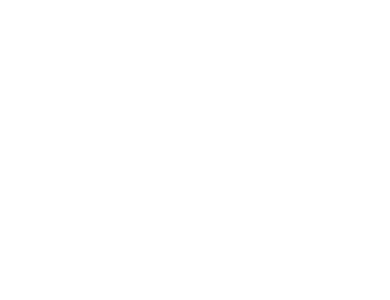
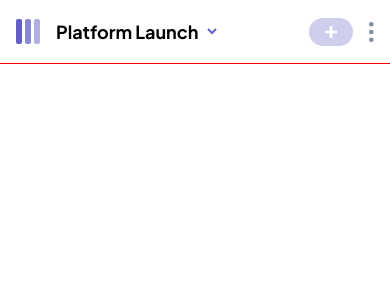
Before and after one commit to szcsny/kanban, a React (Vite) app: page / in a window 390 px wide. Shown: the top 300 px of the page. Built offline with nearby package versions, Linux system fonts and the light colour scheme; a web font is replaced by a local one.

Commit message:
Header container and style implemented on mobile viewports

```diff
--- a/src/App.tsx
+++ b/src/App.tsx
@@ -1,9 +1,18 @@
 import { useState } from 'react'
 import './App.css'
+import Sidebar from './containers/Sidebar'
+import Board from './containers/Board'
+import Header from './containers/Header'
 
 export default function App() {
 
   return (
-    <></>
+    <>
+    <Header />
+
+    <Sidebar />
+
+    <Board />
+    </>
   )
 }
--- a/src/containers/Board.tsx
+++ b/src/containers/Board.tsx
@@ -1,5 +1,9 @@
 import './Board.css';
 
 export default function Board() {
+    return (
+        <div>
 
+        </div>
+    )
 }
--- /dev/null
+++ b/src/containers/Header.css
@@ -0,0 +1,51 @@
+.Header {
+    width: 100%;
+    height: 4rem;
+    padding: 0 1em;
+    display: flex;
+    align-items: center;
+    justify-content: space-between;
+
+    border-bottom: red 1px solid;
+}
+
+.header-left-div {
+    display: flex;
+    align-items: center;
+}
+
+.logo {
+    margin-right: 1em;
+}
+
+.title-div {
+    display: flex;
+    align-items: center;
+
+    cursor: pointer;
+}
+
+.board-title {
+    margin-right: .5em;
+}
+
+.header-right-div {
+    display: flex;
+    align-items: center;
+}
+
+.add-task-btn {
+    background-color: var(--dark-purple);
+    padding: .5em 1em;
+    border-radius: 20px;
+    cursor: pointer;
+}
+
+.disabled {
+    opacity: .3;
+}
+
+.options-btn {
+    margin-left: 1em;
+    cursor: pointer;
+}
--- /dev/null
+++ b/src/containers/Header.tsx
@@ -0,0 +1,28 @@
+import './Header.css';
+
+import mobileLogo from '../assets/logo-mobile.svg';
+import lightLogo from '../assets/logo-light.svg';
+import darkLogo from '../assets/logo-dark.svg';
+
+import chevronDown from '../assets/icon-chevron-down.svg';
+import addTask from '../assets/icon-add-task-mobile.svg';
+import threeEllipses from '../assets/icon-vertical-ellipsis.svg';
+
+export default function Header() {
+
+    return (
+        <header className="Header">
+            <div className="header-left-div">
+                <img className="logo" src={mobileLogo}/>
+                <div className="title-div">
+                    <h2 className="board-title">Platform Launch</h2>
+                    <img className="title-chevron" src={chevronDown}/>
+                </div>
+            </div>
+            <div className="header-right-div">
+                <img className="add-task-btn disabled" src={addTask}/>
+                <img className="options-btn" src={threeEllipses}/>
+            </div>
+        </header>
+    )
+}
--- a/src/containers/Sidebar.tsx
+++ b/src/containers/Sidebar.tsx
@@ -1,5 +1,9 @@
 import './Sidebar.css';
 
 export default function Sidebar() {
+    return (
+        <div>
 
+        </div>
+    )
 }
--- a/src/index.css
+++ b/src/index.css
@@ -67,3 +67,7 @@
   font-size: var(--p-size);
   line-height: var(--p-line);
 }
+
+button {
+  cursor: pointer;
+}
```
